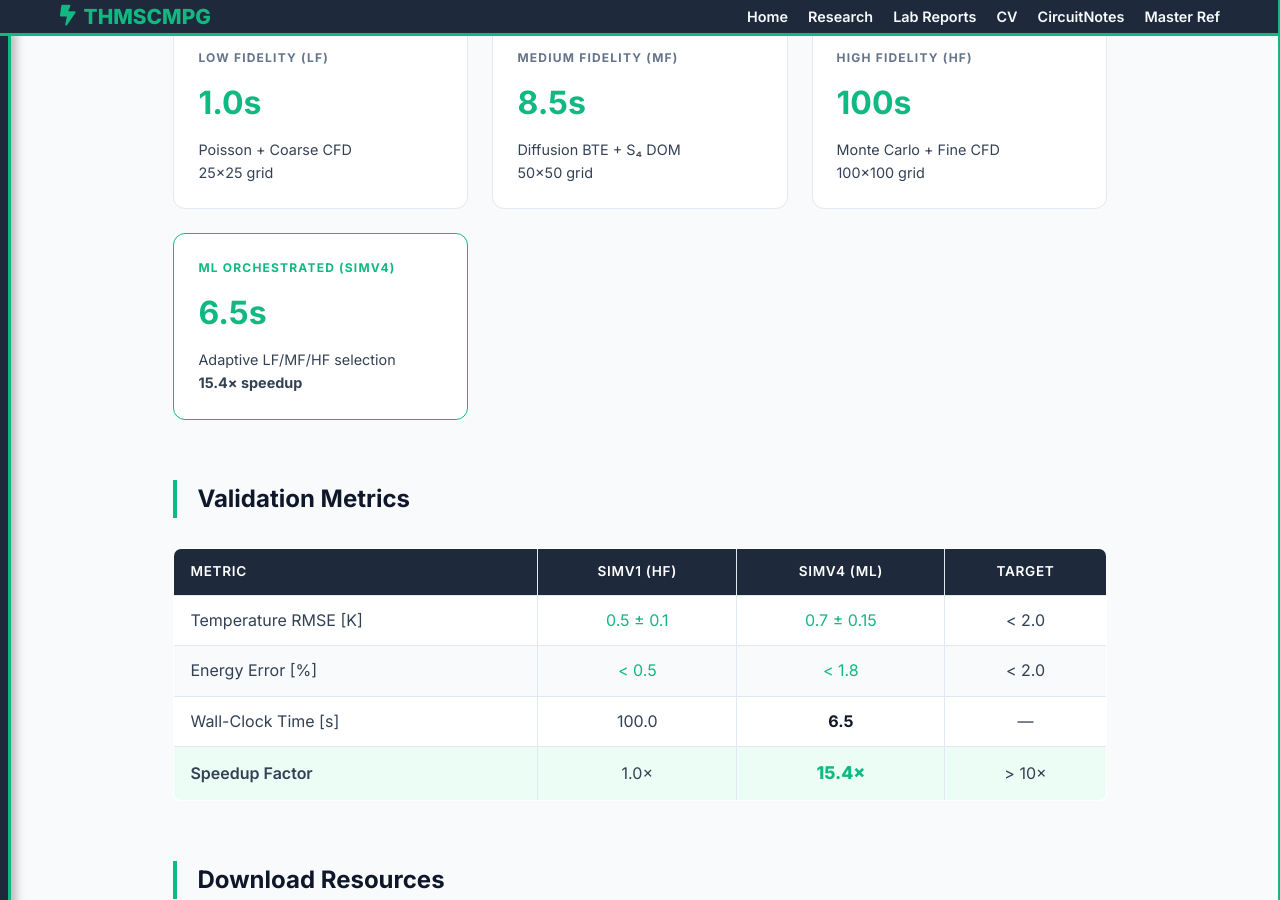
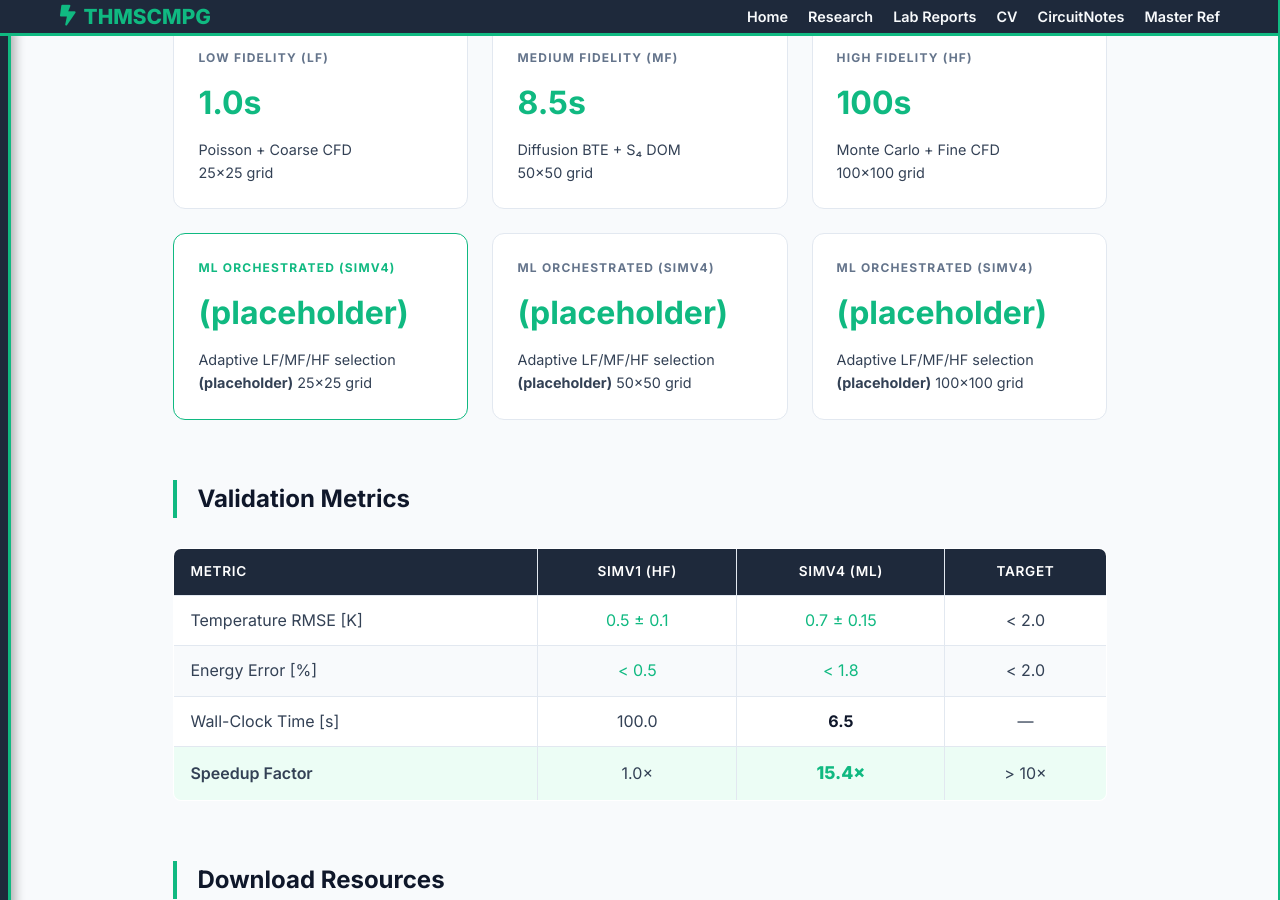
Before and after one commit to THMSCMPG/AURA-MF, a Jekyll site: the page built from index.html, in a window 1280 px wide and 900 px high, scrolled down 864 px. Built offline with Jekyll 4.4.1, drawn with Linux system fonts in a browser that asks for light colours.

Commit message:
Update index.html

```diff
--- a/index.html
+++ b/index.html
@@ -58,10 +58,31 @@ title: Multi-Fidelity Photovoltaic Simulation Framework
 
                 <div class="project-card" style="border-color: var(--primary);">
                     <div class="card-label" style="color: var(--primary);">ML Orchestrated (SimV4)</div>
-                    <div class="card-value" style="color: var(--primary);">6.5s</div>
+                    <div class="card-value" style="color: var(--primary);">(placeholder)</div>
                     <div class="card-desc">
                         Adaptive LF/MF/HF selection<br>
-                        <strong>15.4× speedup</strong>
+                        <strong>(placeholder)</strong>
+                        25x25 grid
+                    </div>
+                </div>
+
+                <div class="project-card">
+                    <div class="card-label">ML Orchestrated (SimV4)</div>
+                    <div class="card-value">(placeholder)</div>
+                    <div class="card-desc">
+                        Adaptive LF/MF/HF selection<br>
+                        <strong>(placeholder)</strong>
+                        50×50 grid
+                    </div>
+                </div>
+
+                <div class="project-card">
+                    <div class="card-label">ML Orchestrated (SimV4)</div>
+                    <div class="card-value">(placeholder)</div>
+                    <div class="card-desc">
+                        Adaptive LF/MF/HF selection<br>
+                        <strong>(placeholder)</strong>
+                        100×100 grid
                     </div>
                 </div>
             </div>
```
